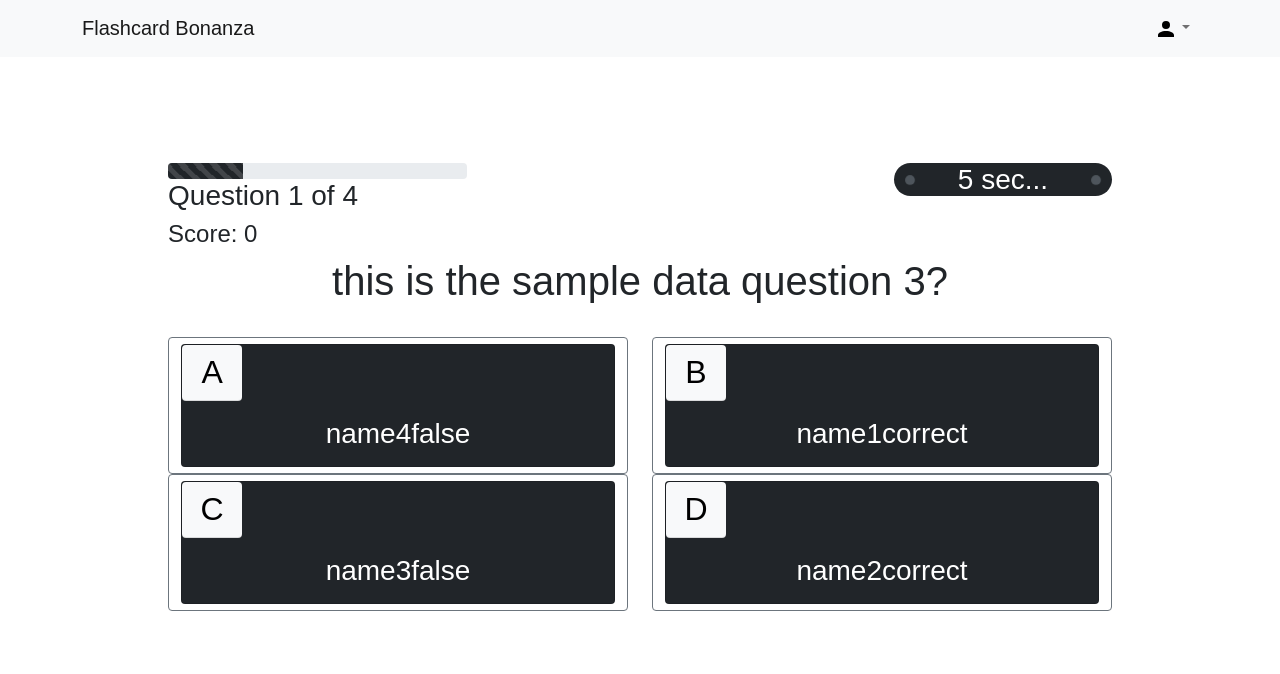
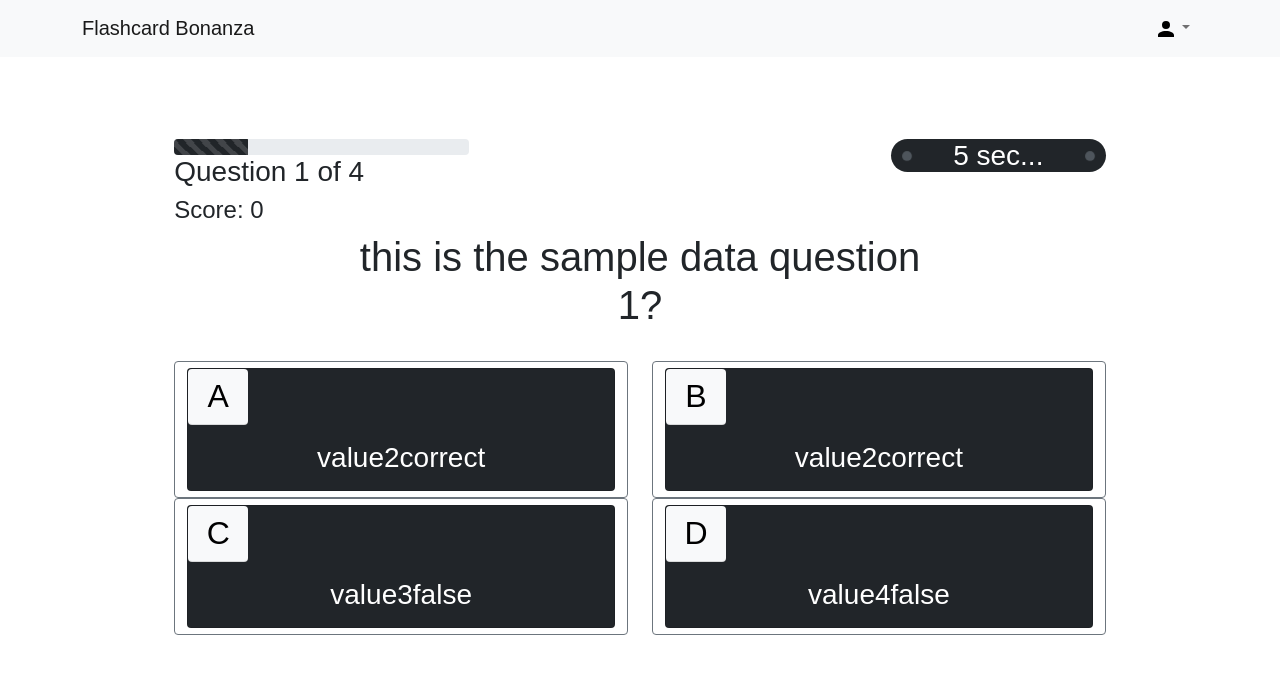
Before and after one commit to oxytocin/fcc-cohort, a React (Create React App) app: page /in-game in a window 1280 px wide. Shown: the top 674 px of the page. Built offline with nearby package versions, Linux system fonts and the light colour scheme.

Commit message:
In Game refactor

```diff
--- a/src/In-Game/In-Game.tsx
+++ b/src/In-Game/In-Game.tsx
@@ -1,70 +1,63 @@
 import React, {useEffect, useState, useRef} from 'react';
 import {ProgressBar, Container, Card, Row, Col, Spinner, Stack, ToggleButton, Button} from 'react-bootstrap';
 import Countdown from 'react-countdown';
-import data from './in-game-data';
+import {displayCorrect, unmarkCorrect, checkAns}from './in-game-funcs';
+import {data} from './in-game-data';
 
-// A way to shuffle the answers
-//https://stackoverflow.com/questions/2450954/how-to-randomize-shuffle-a-javascript-array
-function shuffle(array: {}[]) {
-    let currentIndex = array.length,  randomIndex;
-    // While there remain elements to shuffle.
-    while (currentIndex !== 0) {
-    // Pick a remaining element.
-    randomIndex = Math.floor(Math.random() * currentIndex);
-    currentIndex--;
-    // And swap it with the current element.
-    [array[currentIndex], array[randomIndex]] = [
-      array[randomIndex], array[currentIndex]];
-    };
-    return array
-}
-
-shuffle(data.Cards);
-for (let i = 0; i < data.Cards.length; i++) {
-    shuffle(data.Cards[i].Answers)
-}
-
-const timeLimit = 1000 * 10 // second number to be chosen by host in room, pass into here
+const timeLimit = 1000 * data.timeLimit
+const alphabet = ["A","B","C","D","E","F"];
+const ansHeader = document.getElementsByClassName("Answer-card-header");
 
 function InGame() {
     const [card, setCard] = useState(0) // card is the question index of the shuffled deck
+    const [userScore, setUserScore] = useState(0);
     const [userTime, setUserTime] = useState(Date.now() + timeLimit)
-    const alphabet = ["A","B","C","D"]; // for assigning answer card labels
-    const correctAns = data.Cards[card].Answers.map(item => item.IsCorrect);
-    const ansHeader = document.getElementsByClassName("Answer-card-header");
+    const [display, setDisplay] = useState({answerDisabled: false, indicator: "outline-secondary"})
+    const [checkedState, setCheckedState] = useState( new Array(data.Cards[card].Answers.length).fill(false) );
+
+    const checkedRef = useRef(checkedState) // must use Ref to relay updated information to the setTimeout function
+        checkedRef.current = checkedState;
+    const correctAns = data.Cards[card].Answers.map(item => item.IsCorrect); // user answers are checked against this
     const bufferTime = userTime + 5000; // default buffer time between questions
+
+    //// https://www.freecodecamp.org/news/how-to-work-with-multiple-checkboxes-in-react/
+    const handleOnChange = (position: number) => {
+        const updatedCheckedState = checkedState.map((item, index) =>
+              index === position ? !item : item
+          );
+          setCheckedState(updatedCheckedState);
+      }
 
     useEffect(()=> {
         const timeIsUp = setTimeout(()=> {
-            setDisabledState(true);
-            checkAns();
-            displayCorrect(ansHeader);
-            setIndicatorState("outline-dark");
+            setDisplay({answerDisabled: true, indicator: "outline-dark"})
+            displayCorrect(ansHeader, correctAns);
+            if (checkAns(correctAns, checkedRef.current) === true) {
+                setUserScore(userScore + 1)
+            }
         }, timeLimit);
         return () => clearTimeout(timeIsUp)
-    }, [bufferTime]); // if userTime changes, this effect will fire again-- it's a good thing
+    }, [bufferTime]);
 
     useEffect(()=> {
         const next = setTimeout(()=> {
             if (card < data.Cards.length - 1) {
                 setCard(card+1)
                 setCheckedState( new Array(data.Cards[card+1].Answers.length).fill(false) )
-                setDisabledState(false)
+                setDisplay({answerDisabled: false, indicator: "outline-secondary"})
                 setUserTime(Date.now() + timeLimit)
-                setIndicatorState("outline-secondary")
                 unmarkCorrect(ansHeader)
             } else {
-                return null // game ends here
+                return null // the state of the game shouldn't reach this line... if so it's an error
             }
         }, timeLimit+5000);
         return () => clearTimeout(next)
     }, [bufferTime])
 
-    // TIMER FUNCTIONS //
-    // Renderer callback with condition
+    // TIMER FUNCTIONS https://www.npmjs.com/package/react-countdown
     const timer = ({seconds, completed }: {seconds:number, completed:boolean}) => {
       if (completed) {
-        return <Completionist />;
+        return <BuffTimer />; // Returns the buffer timer between questions
       } else {
         // Render the Question countdown
         return <Stack direction="horizontal">
@@ -74,13 +67,20 @@
             </Stack>;
       }
     };
-    // Render a buffer countdown
-    const Completionist = () => <div><Countdown date={bufferTime} renderer={buffer}/></div>;
+
+    const BuffTimer = () => <div><Countdown date={bufferTime} renderer={buffer}/></div>;
+
     const buffer = ({seconds, completed }: {seconds:number, completed:boolean}) => {
         if (completed) {
 
-            return <Button data-cy="sum-button" size="lg" variant="success" className="rounded-pill">Go To Summary</Button>;
+                // at this point, we have run out of cards and the session is over
+                // SEND THIS TO THE BACKEND: {finalScore: userScore,
+                //                            numQuestions: data.Cards.length}
+                // SEND USER TO SUMMARY PAGE
+
+            return <span><Spinner animation="border" variant="light" className="mx-2"/></span>;
         } else {
+                // if the card count has reached the deck length display a loading spinner, else display "Next Question"
             if (card === data.Cards.length - 1) {
                 return <span><Spinner animation="border" variant="light" className="mx-2"/></span>
             } else {
@@ -89,63 +89,12 @@
         }
     };
 
-    // evaluates user's input against IsCorrect answer data
-    const checkAns = () => {
-        for (let i = 0; i < correctAns.length; i++) {
-            if (!correctAns[i] === (checkedRef.current[i])) {
-                console.log("incorrect")
-                return false
-            }
-        }
-        setUserScore(userScore + 1)
-        console.log("correct!")
-        return true
-    };
-
-    // changes answer cards to indicate correct answer after time expires
-    const displayCorrect = (elements: HTMLCollection) => {
-        for (let i = 0; i < elements.length; i++) {
-            const elementClass = elements[i].classList;
-            if (correctAns[i] === true) {
-                elementClass.remove("bg-light");
-                elementClass.add("bg-success");
-            }
-        };
-    };
-    const unmarkCorrect = (elements: HTMLCollection) => {
-        for (let i = 0; i < elements.length; i++) {
-            const elementClass = elements[i].classList;
-            elementClass.add("bg-light");
-            elementClass.remove("bg-success");
-        };
-    };
-
-    const [userScore, setUserScore] = useState(0);
-    const [disabledState, setDisabledState] = useState(false);
-    const [indicatorState, setIndicatorState] = useState("outline-secondary");
-    const [checkedState, setCheckedState] = useState( new Array(data.Cards[card].Answers.length).fill(false) );
-    const checkedRef = useRef(checkedState) // must use Ref to relay updated information to the setTimeout function
-    checkedRef.current = checkedState
-
-//// https://www.freecodecamp.org/news/how-to-work-with-multiple-checkboxes-in-react/
-    const handleOnChange = (position: number) => {
-      const updatedCheckedState = checkedState.map((item, index) =>
-            index === position ? !item : item
-        );
-        setCheckedState(updatedCheckedState);
-    }
-
-//  console.log("checkedRef: " + checkedRef.current) // logs selected answer choices passed as references for use in setTimeout
-//  console.log("actual ans: " + correctAns);   // logs the IsCorrect Values provided by the Answer array (for verification only)
-//  console.log("checked: " + checkedState);    // logs the user's selected answer choices (for verification)
-//  console.log("user Score: " + userScore)      // logs the user's score (for verification)
-
     return (
     <div className="pt-5">
         <Container fluid="md">
             <Row className="mt-md-5 pt-5" > {/* Progress and Timer */}
                 <Col md={4}>
-                    <ProgressBar data-cy="progress" animated variant="dark" now={( (card+1) / data.Cards.length)*100} /> {/* {QuesNumber}/{deck.length} */}
+                    <ProgressBar data-cy="progress" animated variant="dark" now={( (card+1) / data.Cards.length)*100} />
                     <h3 data-cy="ques-num" className="text-start">Question {card+1} of {data.Cards.length}</h3>
                     <h4 data-cy="score" className="text-start">Score: {userScore}</h4>
                     </Col>
@@ -166,16 +115,16 @@
                     return(
                     <Col xs={12}>
                         <ToggleButton id={alphabet[i]} type="checkbox" className="w-100"
-                        variant={indicatorState}
-                        value={item.Id}
+                        variant={display.indicator}
+                        value={item.Value}
                         checked={checkedState[i]}
-                        disabled={disabledState}
+                        disabled={display.answerDisabled}
                         onChange={() => handleOnChange(i)}>
                         <Card bg="dark" text="white">
                             <Card.Header as="h2" className="Answer-card-header rounded bg-light">{alphabet[i]}</Card.Header>
                             <Card.Body>
                               <Card.Text as="h3" id="a-txt">
-                                {item.Name}
+                                {item.Value}
                               </Card.Text>
                             </Card.Body>
                         </Card>
--- a/src/In-Game/in-game-data.tsx
+++ b/src/In-Game/in-game-data.tsx
@@ -1,64 +1,23 @@
+// Sent to back end, re-sent to front end summary
+export const final = {
+  score: 3, // userScore after final timer is up
+  numQuestions: 4 // data.Cards.length
+}
 
-// answers directly (initial test)
-const sampleAnswers = [{
-    Id:1222,
-    Name: "FALSE 2",
-    Value: "string",
-    IsCorrect:false
-  },
-  {
-    Id:1223,
-    Name: "FALSE 1",
-    Value: "string",
-    IsCorrect:false
-  },
-  {
-    Id:1224,
-    Name: "CORRECT 1",
-    Value: "string",
-    IsCorrect:true
-  },
-  {
-    Id:1225,
-    Name: "CORRECT 2",
-    Value: "string",
-    IsCorrect:true
-  }];
-
-// Sample Question
-const card = {
-  Id: 0,
-  Question: "this is the sample data question 1?",
-  Answers: [{
-        Id: 0,
-        Name: "name1correct",
-        Value: "value2correct",
-        IsCorrect: true,
-        FlashCardId: 0
-        }, {
-        Id: 0,
-        Name: "name2correct",
-        Value: "value2correct",
-        IsCorrect: true,
-        FlashCardId: 0
-        }, {
-        Id:0,
-        Name: "name3false",
-        Value: "value3false",
-        IsCorrect: false,
-        FlashCardId: 0
-        }, {
-        Id:0,
-        Name: "name4false",
-        Value: "value4false",
-        IsCorrect: false,
-        FlashCardId: 0
-        }
-    ]
+// back end must return:
+export const testData = {
+  numQuestions: 4,
+  allScores: [
+    {user:"Guy1", score: 2},
+    {user:"Guy4", score: 1},
+    {user:"Guy2", score: 4},
+    {user:"Guy3", score: 2}
+  ]
 }
 
 // Deck data model
-const data = {
+export const data = {
+  timeLimit: 10,
   Cards: [{
     Id: 0,
     Question: "this is the sample data question 1?",
@@ -177,4 +136,3 @@
       ]
   }]
 }
-  export default data
--- /dev/null
+++ b/src/In-Game/in-game-funcs.tsx
@@ -0,0 +1,31 @@
+
+
+// changes answer cards to indicate correct answer after time expires
+export function displayCorrect (elements: HTMLCollection, correctArray: boolean[]) {
+    for (let i = 0; i < elements.length; i++) {
+        const elementClass = elements[i].classList;
+        if (correctArray[i] === true) {
+            elementClass.remove("bg-light");
+            elementClass.add("bg-success");
+        }
+    };
+};
+
+export function unmarkCorrect (elements: HTMLCollection) {
+    for (let i = 0; i < elements.length; i++) {
+        const elementClass = elements[i].classList;
+        elementClass.add("bg-light");
+        elementClass.remove("bg-success");
+    };
+};
+
+export function checkAns(correctArray: boolean[], userAnswer: boolean[]) {
+    for (let i = 0; i < correctArray.length; i++) {
+        if (!correctArray[i] === (userAnswer[i])) {
+            console.log("incorrect")
+            return false
+        }
+    }
+    console.log("correct!")
+    return true
+};
```
